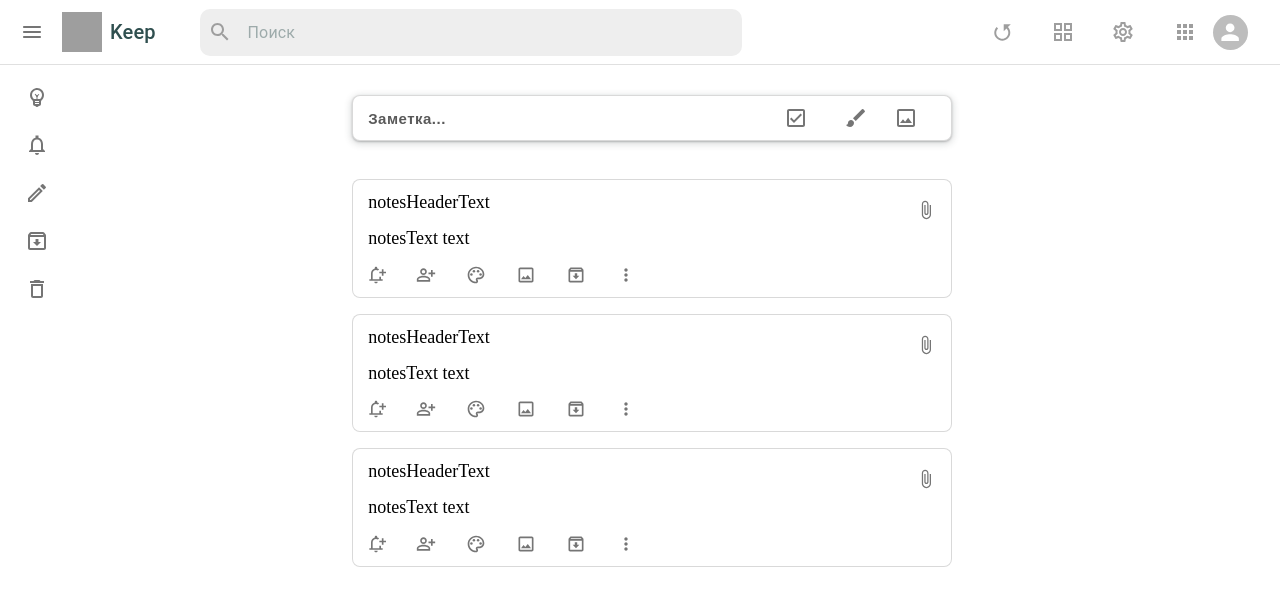
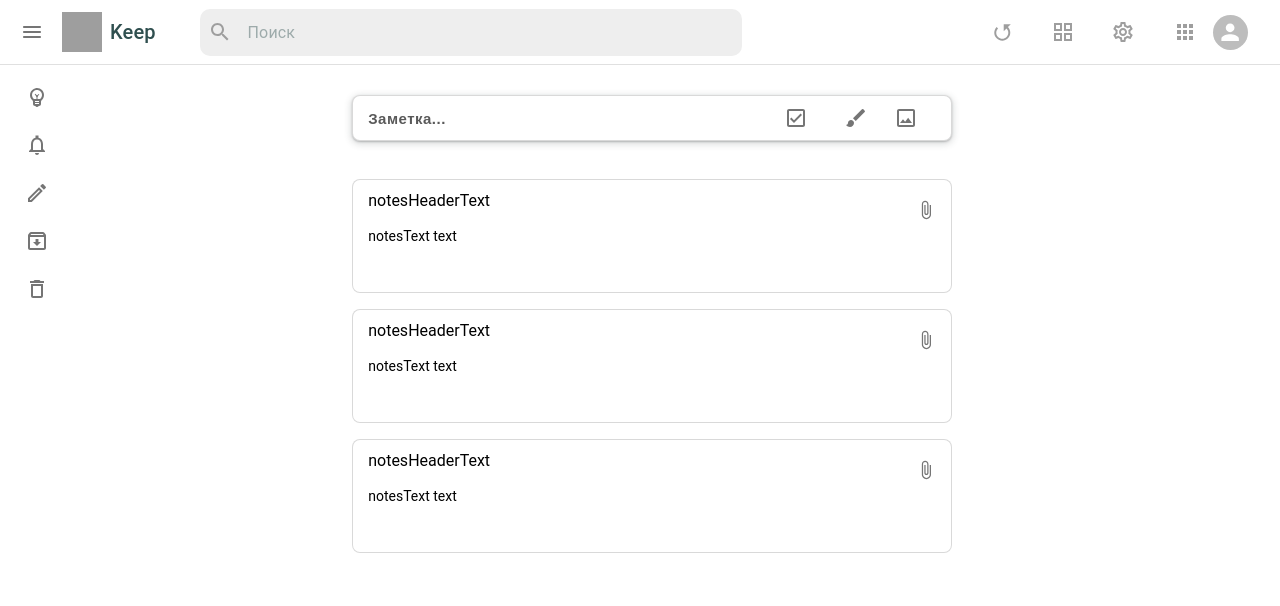
Before and after one commit to Dompower25/keep-google-testing, a React (Create React App) app: page / in a window 1280 px wide. Shown: the top 606 px of the page. Built offline with nearby package versions, Linux system fonts and the light colour scheme; grey boxes are pictures that could not be loaded.

Commit message:
stylization of notes is done in this commit

```diff
--- a/package.json
+++ b/package.json
@@ -14,6 +14,7 @@
     "@types/node": "^16.11.59",
     "@types/react": "^18.0.20",
     "@types/react-dom": "^18.0.6",
+    "material-ui-popup-state": "^4.1.0",
     "normalize.css": "^8.0.1",
     "react": "^18.2.0",
     "react-dom": "^18.2.0",
--- a/src/component/note/Note.tsx
+++ b/src/component/note/Note.tsx
@@ -1,18 +1,24 @@
 import React, { useState } from "react";
-import { Button, IconButton, InputBase, Tooltip } from "@mui/material";
+import { IconButton, Tooltip } from "@mui/material";
 import { alpha, styled } from "@mui/material/styles";
-import { grey } from "@mui/material/colors";
+import {
+  DeleteNote,
+  AddNote,
+  AddPicture,
+  CreateCopy,
+  AsAList,
+  CopyInGoogleDocument,
+} from "../../processes/noteMiniMenu";
+
 import NotificationAddOutlinedIcon from "@mui/icons-material/NotificationAddOutlined";
 import PersonAddAltOutlinedIcon from "@mui/icons-material/PersonAddAltOutlined";
 import ColorLensOutlinedIcon from "@mui/icons-material/ColorLensOutlined";
 import PhotoOutlinedIcon from "@mui/icons-material/PhotoOutlined";
 import ArchiveOutlinedIcon from "@mui/icons-material/ArchiveOutlined";
-import MoreVertIcon from "@mui/icons-material/MoreVert";
-import UndoRoundedIcon from "@mui/icons-material/UndoRounded";
-import RedoRoundedIcon from "@mui/icons-material/RedoRounded";
 import AttachFileIcon from "@mui/icons-material/AttachFile";
 import { Box } from "@mui/system";
-import { getByPlaceholderText } from "@testing-library/react";
+
+import MenuPopupState from "./noteMenuDashboard";
 
 const StyledNote = styled("div")(({ theme }) => ({
   padding: "12px 2px 0 0",
@@ -39,20 +45,40 @@ const CastomSpan = styled("span")(() => ({
   paddingRight: "14px",
 }));
 
-const CreatingNoteInput = styled(InputBase)(({ theme }) => ({
-  display: "flex",
-  padding: "8px 10px",
-  justifyContent: "space-between",
-  flexWrap: "nowrap",
-  minWidth: "100%",
-}));
+// const CreatingNoteInput = styled(InputBase)(({ theme }) => ({
+//   display: "flex",
+//   padding: "8px 10px",
+//   justifyContent: "space-between",
+//   flexWrap: "nowrap",
+//   minWidth: "100%",
+// }));
+
+const menuList = [
+  { textList: "Удалить заметку", processFu: DeleteNote, key: 1 },
+  { textList: "Добавить заметку", processFu: AddNote, key: 2 },
+  { textList: "Добавить рисунок", processFu: AddPicture, key: 3 },
+  { textList: "Создать копию", processFu: CreateCopy, key: 4 },
+  { textList: "В виде списка", processFu: AsAList, key: 5 },
+  {
+    textList: "Скопирвать в Google Документы",
+    processFu: CopyInGoogleDocument,
+    key: 6,
+  },
+];
 
 const Notes = () => {
   const [notesText, setNotesText] = useState("notesText text");
   const [notesHeaderText, setNotesHeaderText] = useState("notesHeaderText");
+  const [hoverMouse, setHoverMouse] = useState(0);
+
+  const useHoverMouse = () => {
+    hoverMouse === 1 ? setHoverMouse(0) : setHoverMouse(1);
+  };
 
   return (
     <Box
+      onMouseEnter={useHoverMouse}
+      onMouseLeave={useHoverMouse}
       sx={{
         margin: "8px 0",
         alignSelf: "center",
@@ -68,21 +94,33 @@ const Notes = () => {
             padding: "0 5px 0 15px ",
           }}
         >
-          <Box>{notesHeaderText}</Box>
+          <Box
+            sx={{ fontFamily: "Roboto, arial, sans-serif", fontSize: "16px" }}
+          >
+            {notesHeaderText}
+          </Box>
           <Tooltip title="Закрепить заметку">
             <IconButton>
               <AttachFileIcon fontSize="small" />
             </IconButton>
           </Tooltip>
         </Box>
-        <Box sx={{ padding: "0 15px" }}>{notesText}</Box>
+        <Box
+          sx={{
+            padding: "0 15px",
+            fontFamily: "Roboto, arial, sans-serif",
+            fontSize: "14px",
+          }}
+        >
+          {notesText}
+        </Box>
         <Box
           sx={{
             display: "flex",
             justifyContent: "start",
             alignItems: "center",
             padding: "8px 5px 4px",
-            opacity: "1",
+            opacity: `${hoverMouse}`,
           }}
         >
           <CastomSpan>
@@ -121,11 +159,7 @@ const Notes = () => {
             </Tooltip>
           </CastomSpan>
           <CastomSpan>
-            <Tooltip title="Еще">
-              <IconButton>
-                <MoreVertIcon fontSize="small" />
-              </IconButton>
-            </Tooltip>
+            <MenuPopupState menuList={menuList} />
           </CastomSpan>
         </Box>
       </StyledNote>
--- a/src/component/note/NoteCreatingBar.tsx
+++ b/src/component/note/noteCreating/NoteCreatingBar.tsx
@@ -1,4 +1,4 @@
-import React, { useState } from "react";
+import React, { useCallback, useState } from "react";
 import { alpha, styled } from "@mui/material/styles";
 import { IconButton, Tooltip, Typography } from "@mui/material";
 import CheckBoxOutlinedIcon from "@mui/icons-material/CheckBoxOutlined";
@@ -37,19 +37,20 @@ const StyledInputBase = styled("div")(({ theme }) => ({
 const NoteCreatingBar = () => {
   const [openWindowCreatingNote, setOpenWindowCreatingNote] = useState(false);
 
-  const openWindow = () => {
-    if (openWindowCreatingNote === false) {
-      setOpenWindowCreatingNote(true);
-    }
-  };
+  const toggleOpenCreationNote = useCallback(() => {
+    setOpenWindowCreatingNote(
+      (openWindowCreatingNote) => !openWindowCreatingNote
+    );
+  }, []);
 
   return (
-    <CreatingNoteInput onClick={openWindow}>
+    <CreatingNoteInput>
       {openWindowCreatingNote ? (
-        <OpenCreatingNoteBar />
+        <OpenCreatingNoteBar toggleOpenCreationNote={toggleOpenCreationNote} />
       ) : (
         <StyledInputBase>
           <Typography
+            onClick={toggleOpenCreationNote}
             mt={0.6}
             sx={{
               fontSize: "15px",
--- a/src/component/note/OpenCreatingNoteBar.tsx
+++ b/src/component/note/noteCreating/OpenCreatingNoteBar.tsx
@@ -1,4 +1,4 @@
-import React from "react";
+import React, { FC } from "react";
 import { Button, IconButton, InputBase, Typography } from "@mui/material";
 import { alpha, styled } from "@mui/material/styles";
 import { grey } from "@mui/material/colors";
@@ -41,7 +41,14 @@ const CreatingNoteInput = styled(InputBase)(({ theme }) => ({
   width: "37%",
 }));
 
-const OpenCreatingNoteBar = () => {
+interface IOpenCreatingNoteBar {
+  toggleOpenCreationNote: () => void;
+}
+
+const OpenCreatingNoteBar: FC<IOpenCreatingNoteBar> = ({
+  toggleOpenCreationNote,
+}) => {
+
   return (
     <StyledInputBase>
       <Box
@@ -88,6 +95,7 @@ const OpenCreatingNoteBar = () => {
         </IconButton>
         <Box
           sx={{ flexBasis: "30%", display: "flex", justifyContent: "flex-end" }}
+          onClick={toggleOpenCreationNote}
         >
           <Button
             variant="text"
--- /dev/null
+++ b/src/component/note/noteMenuDashboard.tsx
@@ -0,0 +1,51 @@
+import * as React from "react";
+import Menu from "@mui/material/Menu";
+import MenuItem from "@mui/material/MenuItem";
+import { IconButton, Tooltip } from "@mui/material";
+import MoreVertIcon from "@mui/icons-material/MoreVert";
+import PopupState, { bindTrigger, bindMenu } from "material-ui-popup-state";
+
+type MenuItem = {
+  textList: string;
+  processFu: () => void;
+  key: number;
+};
+
+type MenuPopStateProps = {
+  menuList: MenuItem[];
+};
+
+// передать callback функцию в каждый элемент списка для выполнения той или иной функции
+// сделать объект типа: {textList: string, callback}
+
+const MenuPopupState = ({ menuList }: MenuPopStateProps) => {
+  return (
+    <PopupState variant="popover" popupId="demo-popup-menu">
+      {(popupState) => (
+        <React.Fragment>
+          <Tooltip title="Еще" {...bindTrigger(popupState)}>
+            <IconButton>
+              <MoreVertIcon fontSize="small" />
+            </IconButton>
+          </Tooltip>
+          <Menu {...bindMenu(popupState)}>
+            {menuList.map(({ textList, processFu, key }) => (
+              <MenuItem
+                key={key}
+                onClick={() => {
+                  popupState.close();
+                  processFu();
+                }}
+                sx={{ fontSize: "14px" }}
+              >
+                {textList}
+              </MenuItem>
+            ))}
+          </Menu>
+        </React.Fragment>
+      )}
+    </PopupState>
+  );
+};
+
+export default MenuPopupState;
--- a/src/component/workSpace/workSpace.tsx
+++ b/src/component/workSpace/workSpace.tsx
@@ -1,7 +1,7 @@
 import React, { FC } from "react";
 import "../workSpace/WorkSpaceModule.css";
 import LeftSideBar from "../leftSideBar/leftSideBar";
-import NoteCreatingBar from "../note/NoteCreatingBar";
+import NoteCreatingBar from "../note/noteCreating/NoteCreatingBar";
 import Note from "../note/Note";
 import { Box } from "@mui/system";
 
--- /dev/null
+++ b/src/processes/noteMiniMenu.ts
@@ -0,0 +1,34 @@
+export { DeleteNote, AddNote, AddPicture, CreateCopy, AsAList, CopyInGoogleDocument };
+
+const { nanoid } = require('nanoid');
+nanoid(7); //=> "mwZmbAB"
+
+function DeleteNote() {
+  //debager
+ console.log('Mini Menu: вызвана функция Удаления заметки', `${nanoid(7)}`, typeof(nanoid(7)))
+}
+
+function AddNote() {
+    //debager
+  console.log('Mini Menu: вызвана функция Добавленя заметки')
+}
+
+function AddPicture() {
+    //debager
+  console.log('Mini Menu: вызвана функция Добавления рисунка')
+}
+
+function CreateCopy() {
+    //debager
+  console.log('Mini Menu: вызвана фунуия создания Копии заметки')
+}
+
+function AsAList() {
+    //debager
+  console.log('Mini Menu: вызвана функция В виде списка')
+}
+
+function CopyInGoogleDocument() {
+    //debager
+  console.log('Mini Menu: вызвана функция Копирования в Google документы')
+}
```
Also changed, not shown: src/component/leftSideBar/leftSideBar.tsx (line endings or trailing spaces), 1 other file (tests, documents, lock files or other folders).
